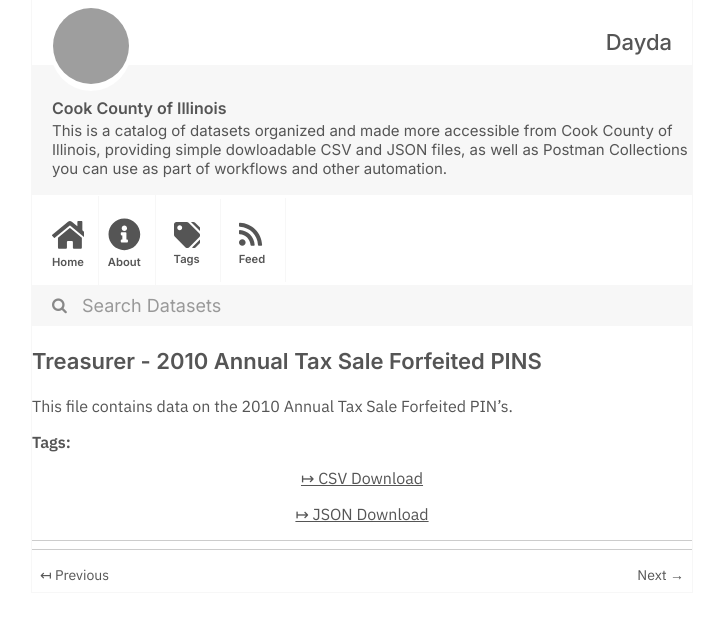
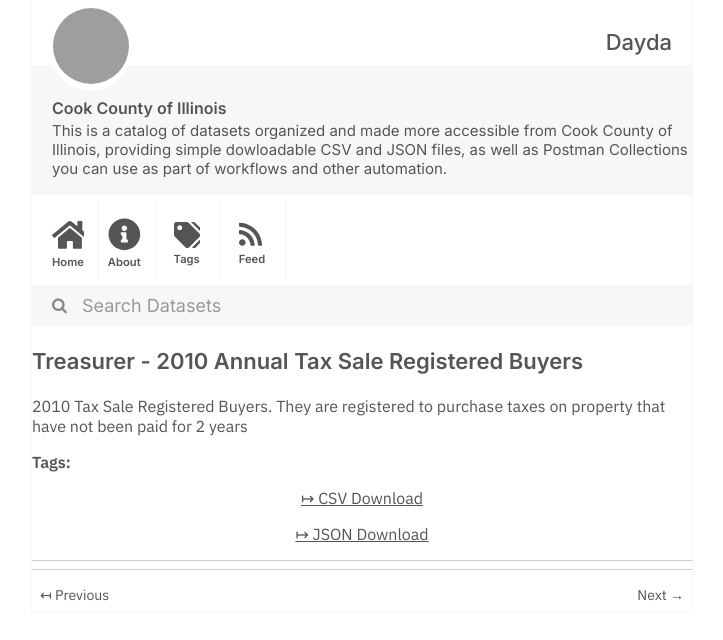
Before and after one commit to dayda-entities/cook-county-of-illinois, a Jekyll site: the page built from _posts/2020-11-10-treasurer-2010-annual-tax-sale.md, in a window 1280 px wide, cut to the strip 0-640 px from the top of the page. Shown: the whole strip, without its empty margins (278-1001 px from the left). Built offline with Jekyll 4.4.1, drawn with Linux system fonts in a browser that asks for light colours; grey boxes are pictures that could not be loaded.

Commit message:
Publish Data

```diff
--- a/_posts/2020-11-10-treasurer-2010-annual-tax-sale.md
+++ b/_posts/2020-11-10-treasurer-2010-annual-tax-sale.md
@@ -1,17 +1,17 @@
 ---
-title: Treasurer - 2010 Annual Tax Sale Forfeited PINS
-created: '2020-11-10T16:57:36.904561'
-modified: '2020-11-10T16:57:36.904571'
+title: Treasurer - 2010 Annual Tax Sale Registered Buyers
+created: '2020-11-10T16:57:30.498061'
+modified: '2020-11-10T16:57:30.498068'
 state: active
 type: dataset
 tags: []
 groups:
   - Local Government
 csv_url: >-
-  https://datacatalog.cookcountyil.gov/api/views/iydd-mh8u/rows.csv?accessType=DOWNLOAD
+  https://datacatalog.cookcountyil.gov/api/views/g322-ktce/rows.csv?accessType=DOWNLOAD
 json_url: >-
-  https://datacatalog.cookcountyil.gov/api/views/iydd-mh8u/rows.json?accessType=DOWNLOAD
+  https://datacatalog.cookcountyil.gov/api/views/g322-ktce/rows.json?accessType=DOWNLOAD
 layout: post
 
 ---
-This file contains data on the 2010 Annual Tax Sale Forfeited PIN's.
+2010 Tax Sale Registered Buyers. They are registered to purchase taxes on property that have not been paid for 2 years
```
